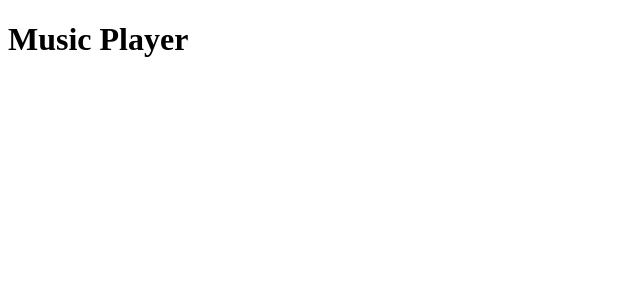
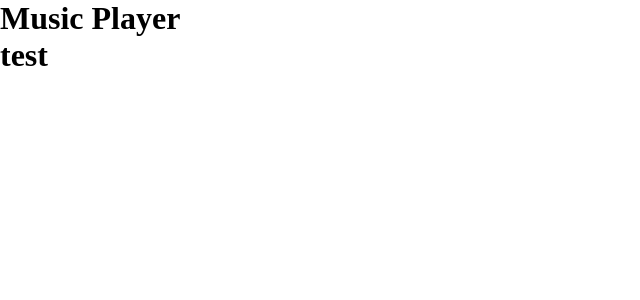
Before and after one commit to jffry93/lofi-player, a React (Create React App) app: page / in a window 1280 px wide. Shown: the top 300 px of the page, without its empty margins (0-640 px from the left). Built offline with nearby package versions, Linux system fonts and the light colour scheme.

Commit message:
installed more dependencies
needed to install font awesome a different way because it is being used in react. Also had to install sass-loader and downgrade from node-sass version 7 to 6 to avoid error messsage.

```diff
--- a/src/App.js
+++ b/src/App.js
@@ -1,7 +1,11 @@
+import Song from './components/Song';
+import './styles/app.scss';
+
 function App() {
   return (
     <div className='App'>
       <h1>Music Player</h1>
+      <Song />
     </div>
   );
 }
--- /dev/null
+++ b/src/components/Song.js
@@ -0,0 +1,11 @@
+import React from 'react';
+
+const Song = () => {
+  return (
+    <div>
+      <h1>test</h1>
+    </div>
+  );
+};
+
+export default Song;
--- /dev/null
+++ b/src/styles/app.scss
@@ -0,0 +1,5 @@
+* {
+  margin: 0px;
+  padding: 0;
+  box-sizing: border-box;
+}
```
Also changed, not shown: package.json (+5 -2 lines), 1 other file (tests, documents, lock files or other folders).
